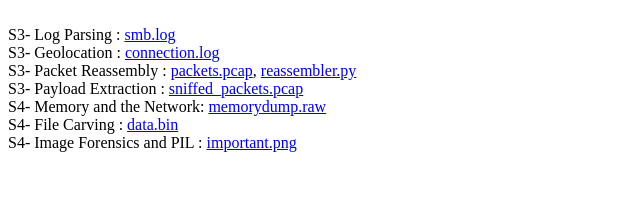
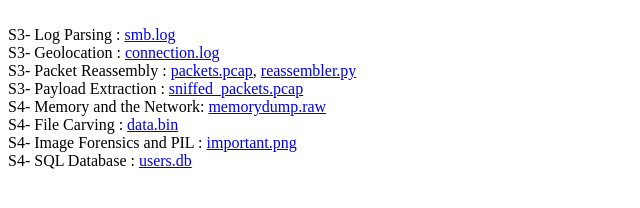
Before and after one commit to PouyaRahju/pouyarahju.github.io, a plain HTML site: page sec573/index.html in a window 1280 px wide. Shown: the whole page, without its empty margins (0-640 px from the left). Drawn offline with Linux system fonts and the light colour scheme.

Commit message:
Update index.html

```diff
--- a/sec573/index.html
+++ b/sec573/index.html
@@ -6,3 +6,4 @@ S3- Payload Extraction : <a href="sniffed_packets.pcap" >sniffed_packets.pcap</a
 S4- Memory and the Network: <a href="https://drive.google.com/file/d/1bER4wmHP_LAMgdB52LGkb8x2Mf8hG3V6/view" >memorydump.raw</a><br>
 S4- File Carving : <a href="data.bin" >data.bin</a><br>
 S4- Image Forensics and PIL : <a href="important.png" >important.png</a><br>
+S4- SQL Database : <a href="users.db" >users.db</a><br>
```
